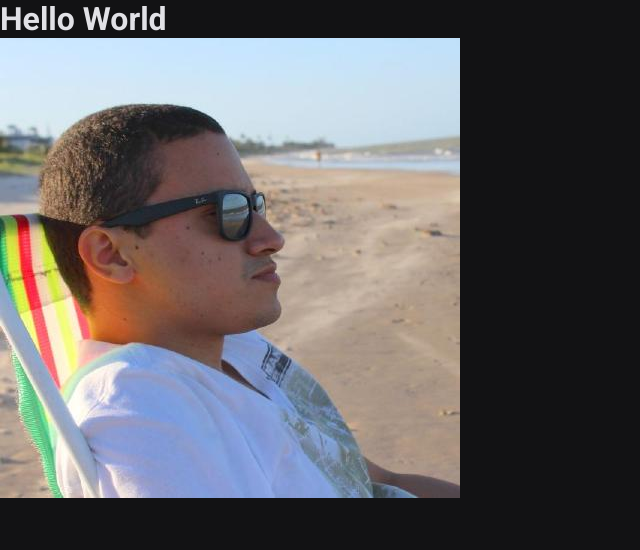
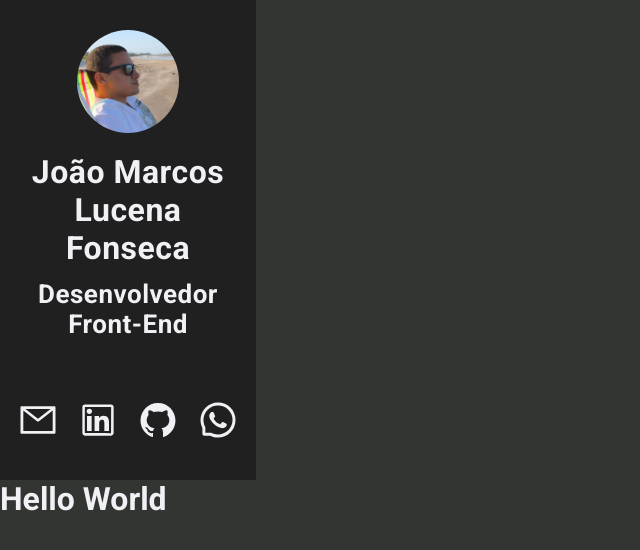
Before and after one commit to joaomarcos11/portfolio, a Next.js app: page / in a window 1280 px wide. Shown: the top 550 px of the page, without its empty margins (0-640 px from the left). Built offline with nearby package versions, Linux system fonts and the light colour scheme.

Commit message:
d02: esqueleto card principal

```diff
--- /dev/null
+++ b/data.json
@@ -0,0 +1,18 @@
+{
+    "personInfo": {
+        "name": "João Marcos Lucena Fonseca",
+        "role": "Desenvolvedor Front-End"
+    },
+    "socialLinks": {
+        "github": "https://github.com/joaomarcos11",
+        "linkedin": "https://www.linkedin.com/in/joaomarcos11/"
+    },
+    "contact": {
+        "email": "joaomarcos11.tech@gmail.com",
+        "whatsapp": "https://web.whatsapp.com/send?phone=5583999720672"
+    },
+    "projetcs": [],
+    "skills": [],
+    "profissionalExp": [],
+    "academicExp": []
+}
--- a/package.json
+++ b/package.json
@@ -14,6 +14,7 @@
     "next-images": "^1.8.1",
     "react": "17.0.2",
     "react-dom": "17.0.2",
+    "react-icons": "^4.2.0",
     "styled-components": "^5.3.0"
   },
   "devDependencies": {
--- /dev/null
+++ b/src/components/PresentationCard.tsx
@@ -0,0 +1,57 @@
+import React from 'react';
+import { CardContainer } from '../styles/components/PresentationCard';
+import {
+    AiOutlineMail,
+    AiOutlineGithub,
+    AiOutlineLinkedin,
+    AiOutlineWhatsApp,
+} from 'react-icons/ai';
+
+import data from '../../data.json';
+import { title } from 'process';
+
+const PresentationCard: React.FC = () => {
+    const { personInfo, socialLinks, contact } = data;
+
+    const { name, role } = personInfo;
+    const { github, linkedin } = socialLinks;
+    const { email, whatsapp } = contact;
+
+    return (
+        <CardContainer>
+            <div className="card-main">
+                <img src="./foto.jfif" alt={`Foto de ${name}`} />
+                <h1>{name}</h1>
+                <h2>{role}</h2>
+            </div>
+            {/* Talvez o titles devam ser nomes de Icones
+            Em contato seja redirecionamento de page, muda no JSON */}
+            <div className="card-social">
+                <ul>
+                    <li>
+                        <a href={email} target="_blank">
+                            <AiOutlineMail />
+                        </a>
+                    </li>
+                    <li>
+                        <a href={linkedin} target="_blank">
+                            <AiOutlineLinkedin />
+                        </a>
+                    </li>
+                    <li>
+                        <a href={github} target="_blank">
+                            <AiOutlineGithub />
+                        </a>
+                    </li>
+                    <li>
+                        <a href={whatsapp} target="_blank">
+                            <AiOutlineWhatsApp />
+                        </a>
+                    </li>
+                </ul>
+            </div>
+        </CardContainer>
+    );
+};
+
+export default PresentationCard;
--- a/src/pages/_document.tsx
+++ b/src/pages/_document.tsx
@@ -42,6 +42,7 @@ export default class MyDocument extends Document {
         return (
             <Html lang="pt">
                 <Head>
+                    {/* Colocar tags de SEO aqui */}
                     <meta charSet="utf-8" />
 
                     <link rel="preconnect" href="https://fonts.gstatic.com" />
--- a/src/pages/index.tsx
+++ b/src/pages/index.tsx
@@ -1,20 +1,26 @@
 import React from 'react';
 import Head from 'next/head';
 import { Container } from '../styles/pages/Home';
+import PresentationCard from '../components/PresentationCard';
 
 // import fotoPerfil from '../assets/foto2.jpg';
+
+// Adicionar Card Presentation (repetir nas outras pages, o card não carrega novamente)
+// page => Home
+//
 
 const Home: React.FC = () => {
     return (
         <Container>
             <Head>
-                {/* Colocar tags de SEO aqui */}
                 <title>Portifólio</title>
             </Head>
 
             <main>
+                <PresentationCard />
+
+                <section></section>
                 <h1>Hello World</h1>
-                <img src="foto.jfif" alt="Foto de perfil" />
             </main>
         </Container>
     );
--- /dev/null
+++ b/src/styles/components/PresentationCard.ts
@@ -0,0 +1,65 @@
+import styled from 'styled-components';
+
+export const CardContainer = styled.section`
+    height: 60vh;
+    width: 20vw;
+
+    display: flex;
+    flex-direction: column;
+    align-items: center;
+    justify-content: space-around;
+
+    background-color: ${props => props.theme.dark.secondary};
+
+    .card-main {
+        display: flex;
+        flex-direction: column;
+        align-items: center;
+
+        img {
+            border-radius: 50%;
+            width: 40%;
+            height: auto;
+        }
+
+        h1,
+        h2 {
+            text-align: center;
+            letter-spacing: 0.5px;
+        }
+
+        h1 {
+            font-size: 3.2rem;
+            margin-top: 2rem;
+            padding: 0 1rem;
+        }
+
+        h2 {
+            font-size: 2.6rem;
+            margin-top: 1.2rem;
+            padding: 0 2rem;
+        }
+    }
+
+    .card-social {
+        ul {
+            display: flex;
+            justify-content: space-evenly;
+            align-items: center;
+            list-style: none;
+
+            li {
+                a {
+                    padding: 0 1rem;
+                    text-decoration: none;
+                    color: ${props => props.theme.dark.text};
+                    font-size: 4rem;
+
+                    &:hover {
+                        font-size: 4.2rem;
+                    }
+                }
+            }
+        }
+    }
+`;
--- a/src/styles/global.ts
+++ b/src/styles/global.ts
@@ -1,6 +1,9 @@
 import { createGlobalStyle } from 'styled-components';
 
 export default createGlobalStyle`
+    :root {
+        font-size: 62.5%;
+    }
     * {
         margin: 0;
         padding: 0;
@@ -8,8 +11,8 @@ export default createGlobalStyle`
     }
 
     body {
-        background: ${props => props.theme.colors.background};
-        color: ${props => props.theme.colors.text};
+        background: ${props => props.theme.dark.background};
+        color: ${props => props.theme.dark.text};
         font: 400 16px Roboto, sans-serif;
     }
 `;
--- a/src/styles/theme.ts
+++ b/src/styles/theme.ts
@@ -1,8 +1,10 @@
 const theme = {
-    colors: {
-        background: '#121214',
-        text: '#e1e1e6',
-        primary: '#8257e6',
+    dark: {
+        background: '#333533',
+        text: '#f0f0f5',
+        primary: '#ffd100',
+        secondary: '#202020',
+        // primary: '#f8e91f',
     },
 };
 
```
Also changed, not shown: 1 other file (tests, documents, lock files or other folders).
